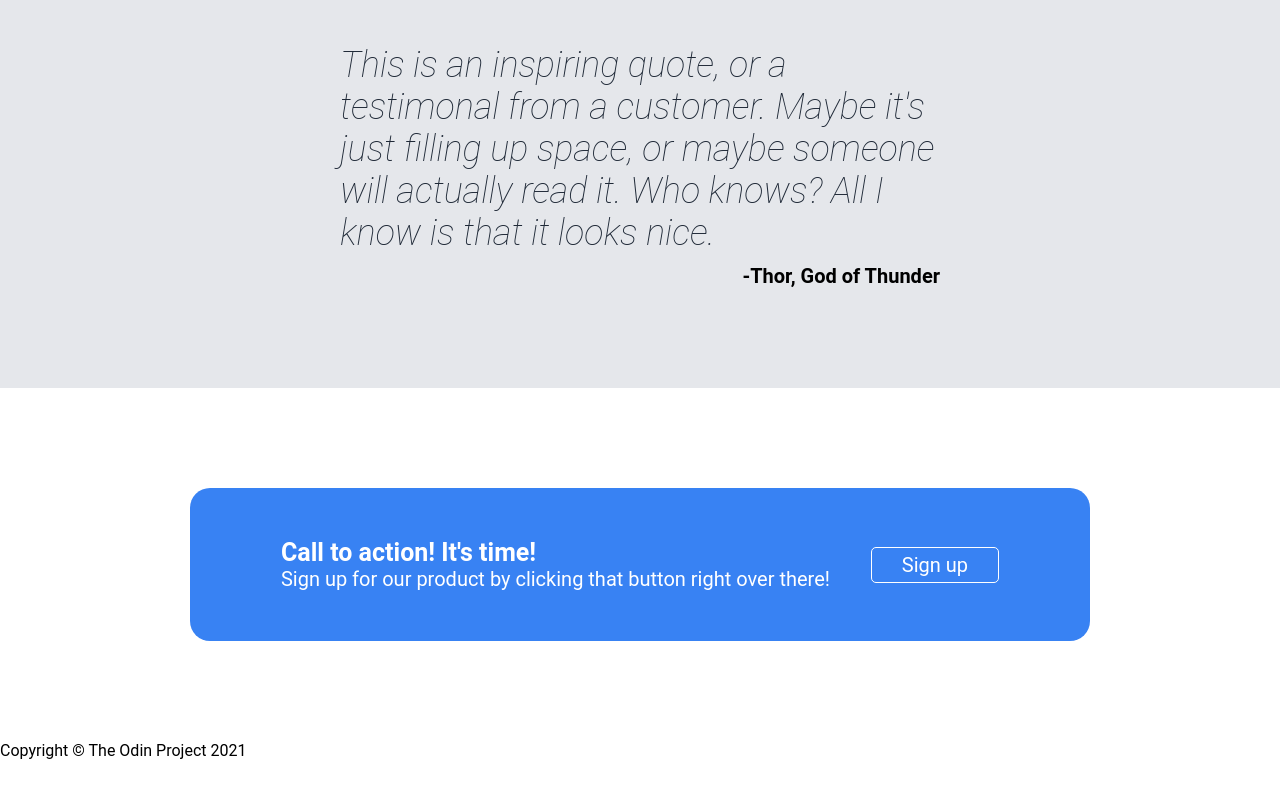
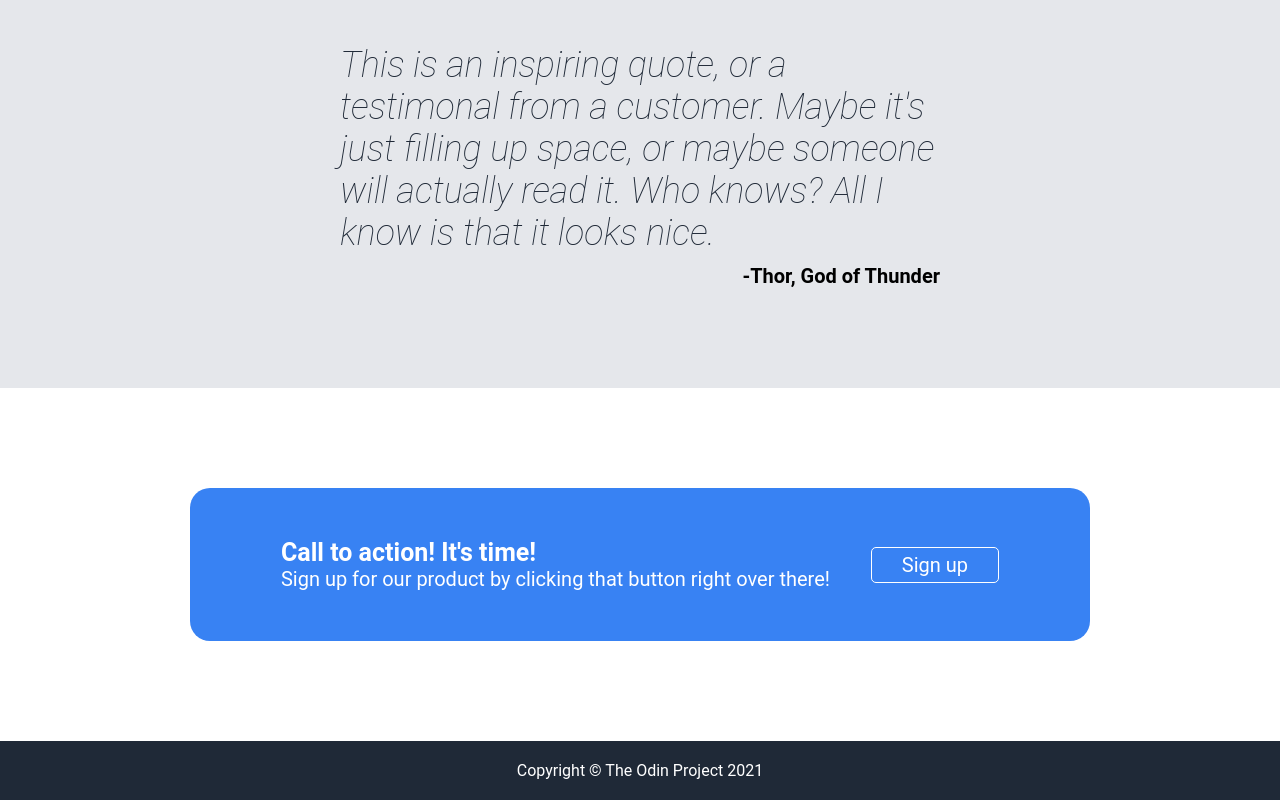
Before and after one commit to Danjor225/odin-landing-page, a plain HTML site: page index.html in a window 1280 px wide. Shown: the part 786-1586 px from the top of the page. Before the commit the page ends 1546 px from the top, so only its background shows below. Drawn offline with Linux system fonts and the light colour scheme.

Commit message:
Add styling, padding and flex to footer

```diff
--- a/styles.css
+++ b/styles.css
@@ -179,3 +179,13 @@ h2{
     padding: 5px 30px;
     font-size: 20px;
 }
+
+.footer-container{
+    background-color: #1f2937;
+    color: white;
+    padding: 20px 0;
+
+    display: flex;
+    justify-content: center;
+    align-items: center;
+}
```
